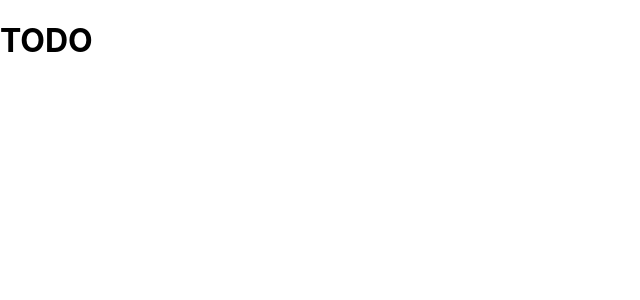
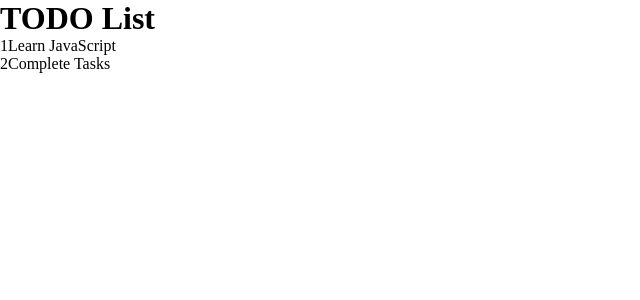
Before and after one commit to elijahmylcev/testBioMed, a React (Create React App) app in the folder todo/client/: page / in a window 1280 px wide. Shown: the top 300 px of the page, without its empty margins (0-640 px from the left). Built offline with nearby package versions, Linux system fonts and the light colour scheme.

Commit message:
working TodoList component

```diff
--- a/todo/client/src/App.js
+++ b/todo/client/src/App.js
@@ -1,8 +1,16 @@
+import { useState } from 'react';
+import TodoList from './components/TodoList';
+
 function App() {
+  const [todoCollection, setTodoCollection] = useState([
+    { id: 1, title: 'Learn JavaScript' },
+    { id: 2, title: 'Complete Tasks' },
+  ]);
   return (
     <div className="App">
       <header className="App-header">
-        <h1>TODO</h1>
+        <h1>TODO List</h1>
+        <TodoList todoCollection={todoCollection} />
       </header>
     </div>
   );
--- /dev/null
+++ b/todo/client/src/components/TodoList.jsx
@@ -0,0 +1,14 @@
+function TodoList({ todoCollection }) {
+  return (
+    <div className="todoList">
+      {todoCollection.map((todoItem) => (
+        <div className="todoList__item">
+          {todoItem.id}
+          {todoItem.title}
+        </div>
+      )) }
+    </div>
+  );
+}
+
+export default TodoList;
--- a/todo/client/src/index.css
+++ b/todo/client/src/index.css
@@ -1,13 +1,5 @@
-body {
+* {
   margin: 0;
-  font-family: -apple-system, BlinkMacSystemFont, 'Segoe UI', 'Roboto', 'Oxygen',
-    'Ubuntu', 'Cantarell', 'Fira Sans', 'Droid Sans', 'Helvetica Neue',
-    sans-serif;
-  -webkit-font-smoothing: antialiased;
-  -moz-osx-font-smoothing: grayscale;
+  padding: 0;
+  box-sizing: border-box;
 }
-
-code {
-  font-family: source-code-pro, Menlo, Monaco, Consolas, 'Courier New',
-    monospace;
-}
```
